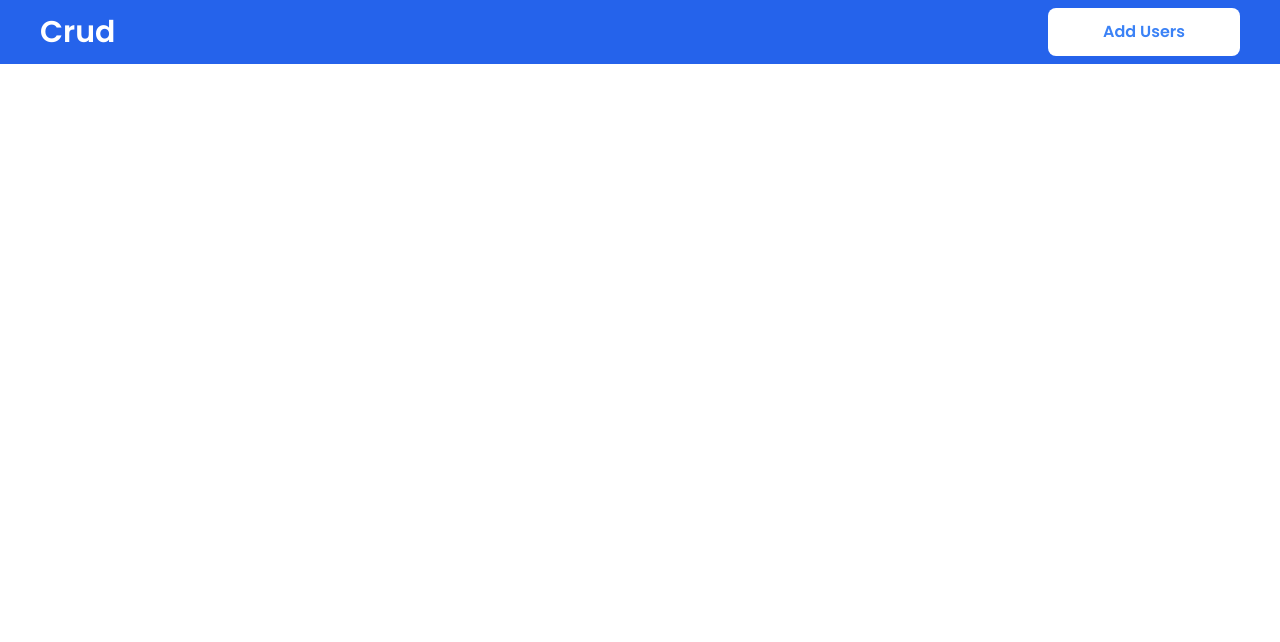
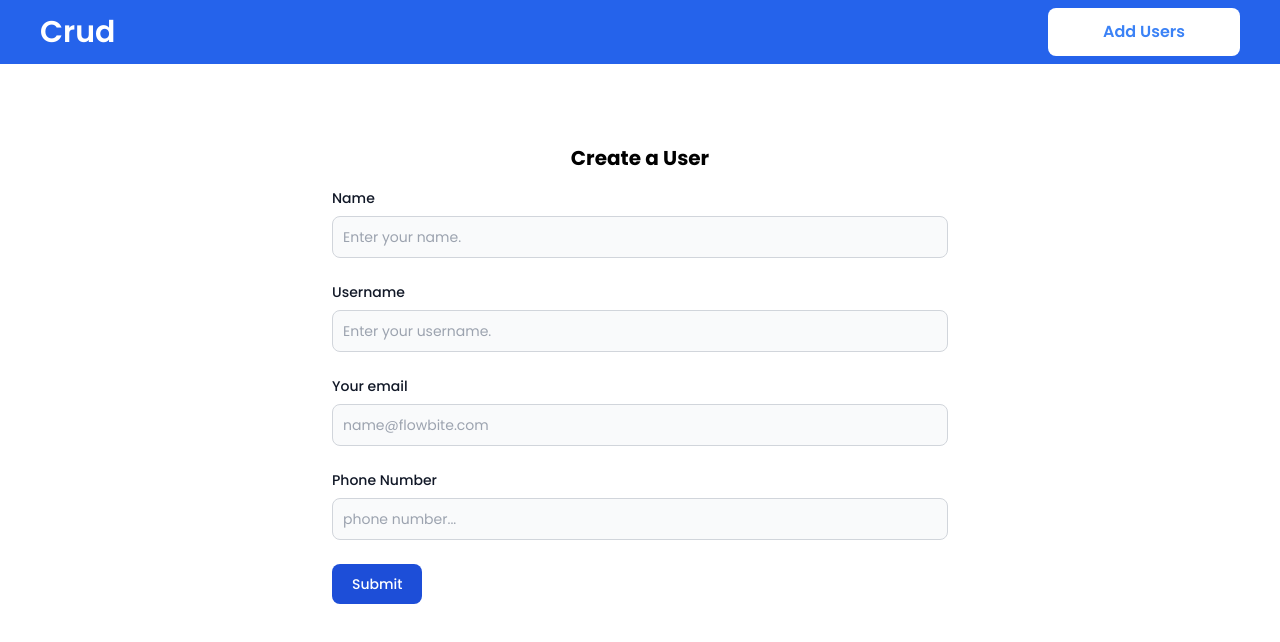
Before and after one commit to urbain32/crud-axios-app, a React (Create React App) app: page /add-user in a window 1280 px wide. Before the commit this address had no page. Shown: the top 642 px of the page. Built offline with nearby package versions, Linux system fonts and the light colour scheme.

Commit message:
posting data to the database

```diff
--- a/db.json
+++ b/db.json
@@ -126,6 +126,34 @@
       "email": "cobolt@codename.com",
       "phone": "0000-22-0000",
       "id": 8
+    },
+    {
+      "name": "Dolor cupiditate ",
+      "username": "dolore",
+      "email": "kibosagivi@mailinator.com",
+      "phone": "69 214 821",
+      "id": 9
+    },
+    {
+      "name": "Voluptate adipisicin",
+      "username": "Commodi suscipit est",
+      "email": "laja@mailinator.com",
+      "phone": "+1 (477) 365-3701",
+      "id": 10
+    },
+    {
+      "name": "Obcaecati qui esse ",
+      "username": "Nobis delectus corp",
+      "email": "sowiw@mailinator.com",
+      "phone": "+1 (701) 522-7047",
+      "id": 11
+    },
+    {
+      "name": "Ex et do quis debiti",
+      "username": "Nemo laudantium deb",
+      "email": "vehigegof@mailinator.com",
+      "phone": "+1 (978) 657-5432",
+      "id": 12
     }
   ]
 }
--- a/src/App.js
+++ b/src/App.js
@@ -1,6 +1,8 @@
 import { Route, Routes } from 'react-router-dom';
 import Home from './pages/Home';
 import Navbar from './pages/Navbar';
+import User from './pages/user/User';
+import Adduser from './pages/user/Adduser';
 
 function App() {
   return (
@@ -8,6 +10,8 @@ function App() {
       <Navbar />
       <Routes>
         <Route path='/' element={<Home />} />
+        <Route path='/add-user' element={<Adduser /> } />
+        <Route path='/users/:id' element={<User />} />
       </Routes>
     </div>
   );
--- /dev/null
+++ b/src/pages/user/Adduser.js
@@ -0,0 +1,109 @@
+import axios from "axios";
+import { useState } from "react";
+import { useNavigate } from "react-router-dom";
+
+const Adduser = () => {
+  const [name,setName]= useState('')
+  const [username, setUsername] = useState('');
+  const [email,setEmail]= useState('')
+  const [phone, setPhone] = useState('');
+  const url = 'http://localhost:3003/users';
+  const data = { name, username, email, phone }
+  const navigate= useNavigate()
+  const handleAdd = (e) => {
+    e.preventDefault()
+    axios.post(url, data)
+      .then(res => {
+        if (res) {
+          console.log('The data has been succefully added', res)
+          navigate('/')
+        }
+
+      })
+      .catch(err => {
+      console.log('data has not been added reason:', err.message )
+    })
+
+  }
+
+  return (
+    <div className='w-screen h-full flex items-center justify-center mt-16 px-6 py-4 '>
+      <form className='w-[50%] h-full ' onSubmit={handleAdd}>
+        <h1 className='text-xl font-bold flex items-center justify-center mb-4'>
+          Create a User
+        </h1>
+        <div className='mb-6'>
+          <label
+            type='text'
+            className='block mb-2 text-sm font-medium text-gray-900 dark:text-gray-300'
+          >
+            Name
+          </label>
+          <input
+            type='text'
+            placeholder='Enter your name.'
+            className='bg-gray-50 border border-gray-300 text-gray-900 text-sm rounded-lg focus:ring-blue-500 focus:border-blue-500 block w-full p-2.5 dark:bg-gray-700 dark:border-gray-600 dark:placeholder-gray-400 dark:text-white dark:focus:ring-blue-500 dark:focus:border-blue-500'
+            required=''
+            value={name}
+            onChange={(e) => setName(e.target.value)}
+          />
+        </div>
+        <div className='mb-6'>
+          <label
+            type='text'
+            className='block mb-2 text-sm font-medium text-gray-900 dark:text-gray-300'
+          >
+            Username
+          </label>
+          <input
+            type='text'
+            placeholder='Enter your username.'
+            className='bg-gray-50 border border-gray-300 text-gray-900 text-sm rounded-lg focus:ring-blue-500 focus:border-blue-500 block w-full p-2.5 dark:bg-gray-700 dark:border-gray-600 dark:placeholder-gray-400 dark:text-white dark:focus:ring-blue-500 dark:focus:border-blue-500'
+            required=''
+            value={username}
+            onChange={(e) => setUsername(e.target.value)}
+          />
+        </div>
+        <div className='mb-6'>
+          <label
+            for='email'
+            className='block mb-2 text-sm font-medium text-gray-900 dark:text-gray-300'
+          >
+            Your email
+          </label>
+          <input
+            type='email'
+            className='bg-gray-50 border border-gray-300 text-gray-900 text-sm rounded-lg focus:ring-blue-500 focus:border-blue-500 block w-full p-2.5 dark:bg-gray-700 dark:border-gray-600 dark:placeholder-gray-400 dark:text-white dark:focus:ring-blue-500 dark:focus:border-blue-500'
+            placeholder='name@flowbite.com'
+            required=''
+            value={email}
+            onChange={(e) => setEmail(e.target.value)}
+          />
+        </div>
+        <div className='mb-6'>
+          <label
+            type='text'
+            className='block mb-2 text-sm font-medium text-gray-900 dark:text-gray-300'
+          >
+            Phone Number
+          </label>
+          <input
+            type='tel'
+            placeholder='phone number...'
+            className='bg-gray-50 border border-gray-300 text-gray-900 text-sm rounded-lg focus:ring-blue-500 focus:border-blue-500 block w-full p-2.5 dark:bg-gray-700 dark:border-gray-600 dark:placeholder-gray-400 dark:text-white dark:focus:ring-blue-500 dark:focus:border-blue-500'
+            required=''
+            value={phone}
+            onChange={(e) => setPhone(e.target.value)}
+          />
+        </div>
+        <button
+          type='submit'
+          className='text-white bg-blue-700 hover:bg-blue-800 focus:ring-4 focus:outline-none focus:ring-blue-300 font-medium rounded-lg text-sm w-full sm:w-auto px-5 py-2.5 text-center dark:bg-blue-600 dark:hover:bg-blue-700 dark:focus:ring-blue-800'
+        >
+          Submit
+        </button>
+      </form>
+    </div>
+  );
+};
+export default Adduser;
```
